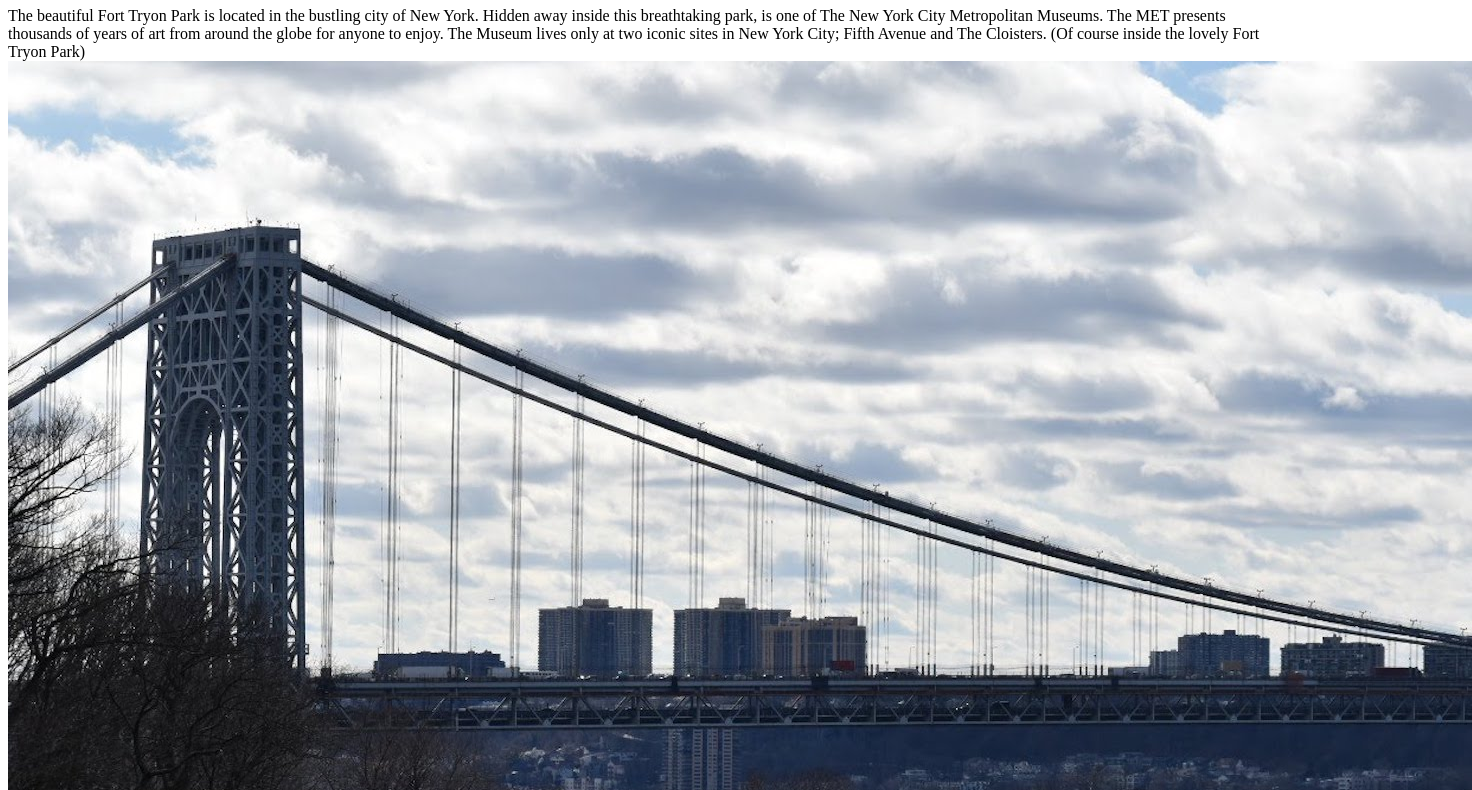
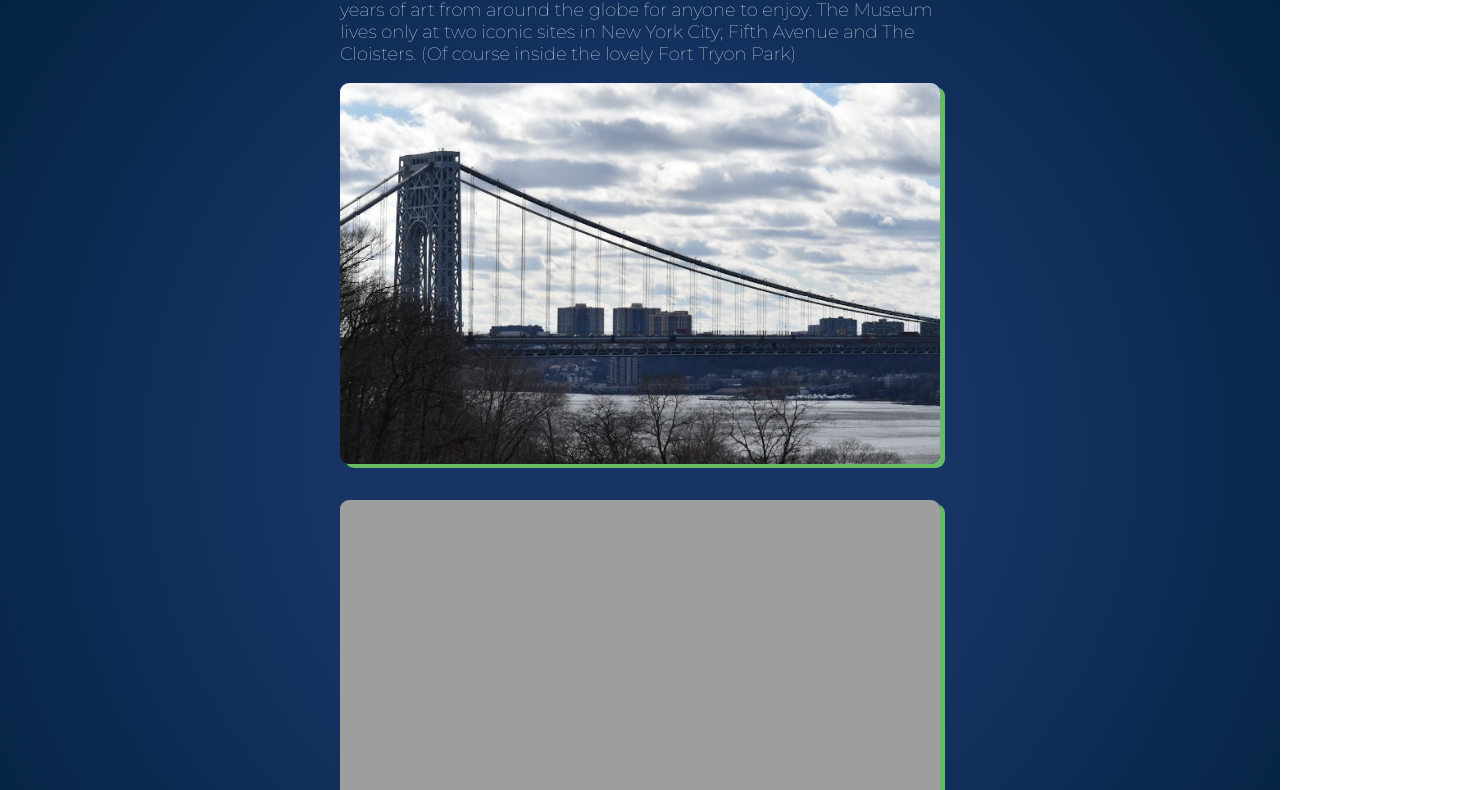
Before and after one commit to cncg/Tryon-Cloisters, a plain HTML site: page pages/index.html in a window 1280 px wide. Shown: the part 201-991 px from the top of the page, 1472 px wide, since content can reach past the window. Drawn offline with Linux system fonts and the light colour scheme; the site is published under a folder, as on GitHub Pages, so addresses that start at the root find nothing.

Commit message:
attempt to fix GH P

```diff
--- a/pages/index.html
+++ b/pages/index.html
@@ -3,7 +3,7 @@
 <head>
     <link rel="preconnect" href="https://fonts.googleapis.com"><link rel="preconnect" href="https://fonts.gstatic.com" crossorigin><link href="https://fonts.googleapis.com/css2?family=Montserrat:wght@100&display=swap" rel="stylesheet">
     <script src="https://kit.fontawesome.com/fd370ce81d.js" crossorigin="anonymous"></script>
-    <link rel="stylesheet" href="/styling/style.css">
+    <link rel="stylesheet" href="../styling/style.css">
     <meta name="Author" content="Chelsea Calvo">
     <meta charset="UTF-8">
     <meta http-equiv="X-UA-Compatible" content="IE=edge">
```
